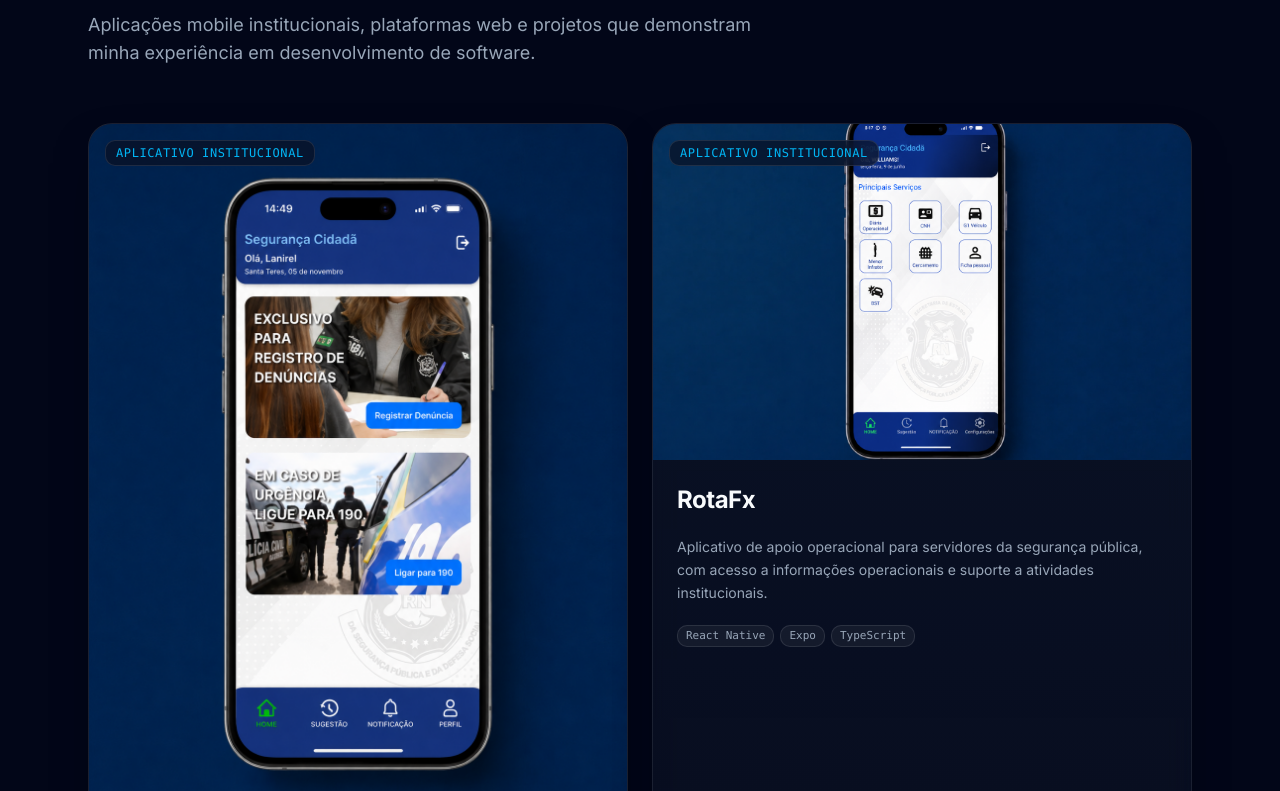
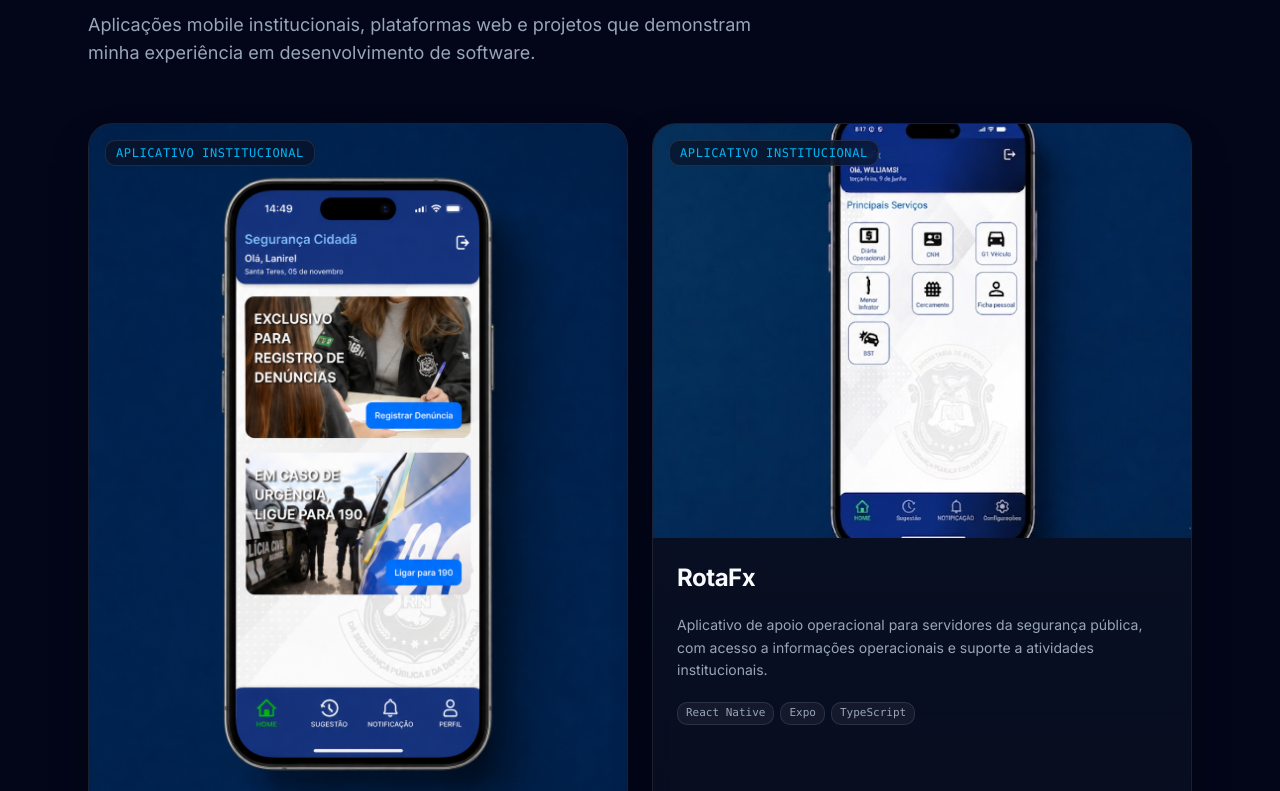
Before and after one commit to William-silva-Developer/Portfolio, a Next.js app: page / in a window 1280 px wide. Shown: the part 2769-3560 px from the top of the page. Built offline with nearby package versions, Linux system fonts and the light colour scheme.

Commit message:
Troca da imagem do projeto Rotafx.

```diff
--- a/components/projects.tsx
+++ b/components/projects.tsx
@@ -116,7 +116,7 @@
             >
               <div
                 className={`relative overflow-hidden bg-card ${
-                  i === 0 ? "object-contain" : "aspect-16/10"
+                  i === 0 ? "object-contain" : "aspect-26/20 object-contain"
                 }`}
               >
                 <Image
@@ -125,7 +125,7 @@
                   loading="lazy"
                   width={1024}
                   height={640}
-                  className="h-full w-full object-cover transition-transform duration-700 group-hover:scale-105"
+                  className="h-full w-full object-cover  transition-transform duration-700 group-hover:scale-105"
                 />
 
                 <div className="bg--to-t absolute inset-0 from-background via-background/30 to-transparent" />
```
Also changed, not shown: public/project-rotaFx.png, public/project-seguranca-rn (1).png (deleted).
